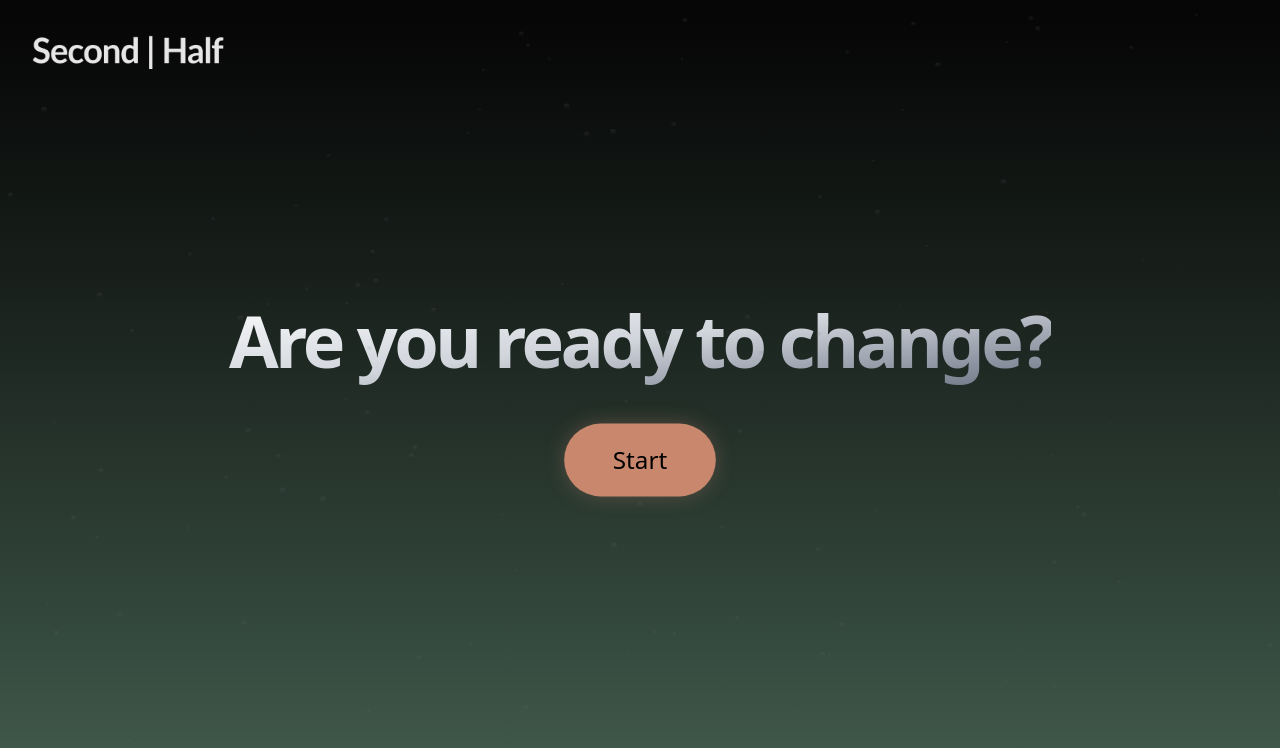
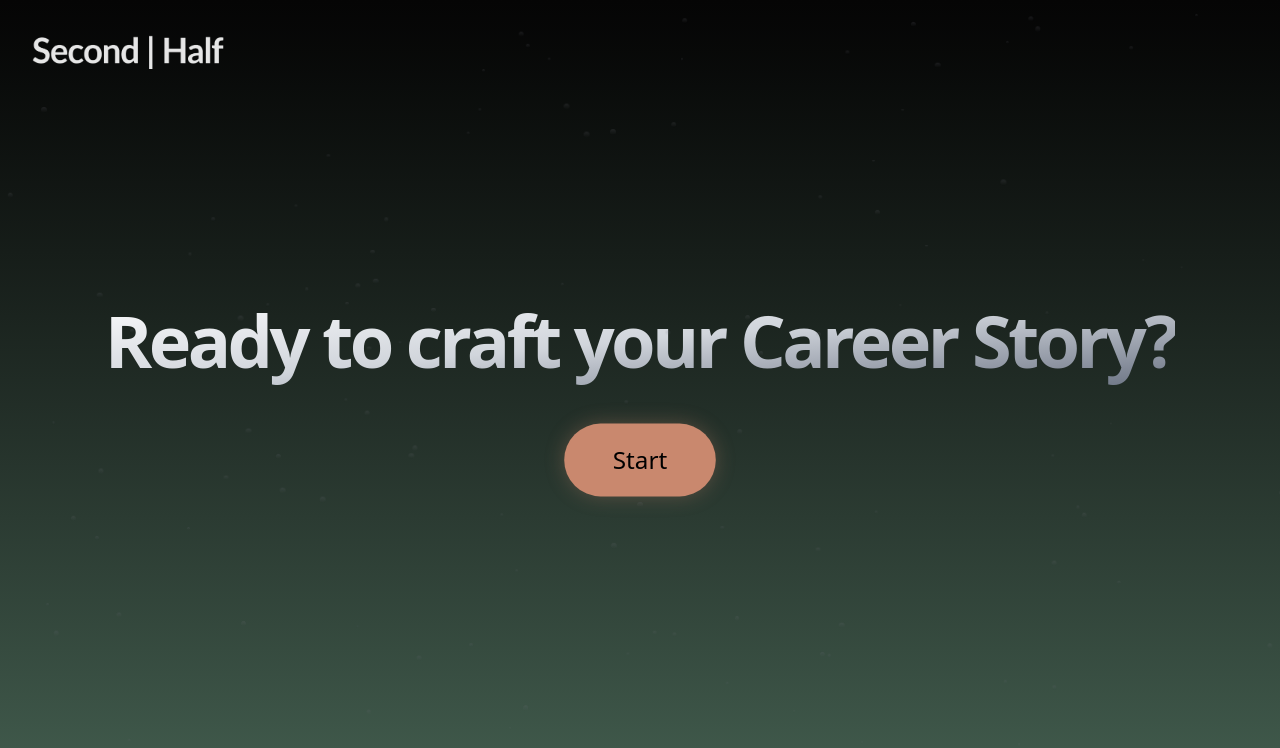
Before and after one commit to Arseniidemydov/secondhalf, a React (Vite) app: page / in a window 1280 px wide. Shown: the top 748 px of the page. Built offline with nearby package versions, Linux system fonts and the light colour scheme.

Commit message:
content: update landing header and add legal disclaimer

```diff
--- a/src/phases/AccessGate.jsx
+++ b/src/phases/AccessGate.jsx
@@ -47,6 +47,9 @@ const AccessGate = ({ onComplete }) => {
                             className="w-full bg-white/5 border border-white/10 text-white placeholder-white/30 rounded-2xl px-6 py-4 text-lg focus:outline-none focus:border-white/30 focus:bg-white/10 transition-all duration-300 backdrop-blur-xl shadow-2xl"
                         />
                     </div>
+                    <p className="text-xs text-center text-white/40 px-4">
+                        By continuing, you agree to sign up for "Second | Half" marketing communication.
+                    </p>
 
                     <button
                         type="submit"
--- a/src/phases/Landing.jsx
+++ b/src/phases/Landing.jsx
@@ -10,7 +10,7 @@ const Landing = ({ onStart }) => {
                 className="text-5xl md:text-7xl font-semibold tracking-tighter mb-12"
             >
                 <span className="bg-gradient-to-br from-white via-gray-300 to-gray-500 bg-clip-text text-transparent">
-                    Are you ready to change?
+                    Ready to craft your Career Story?
                 </span>
             </motion.h1>
 
```
